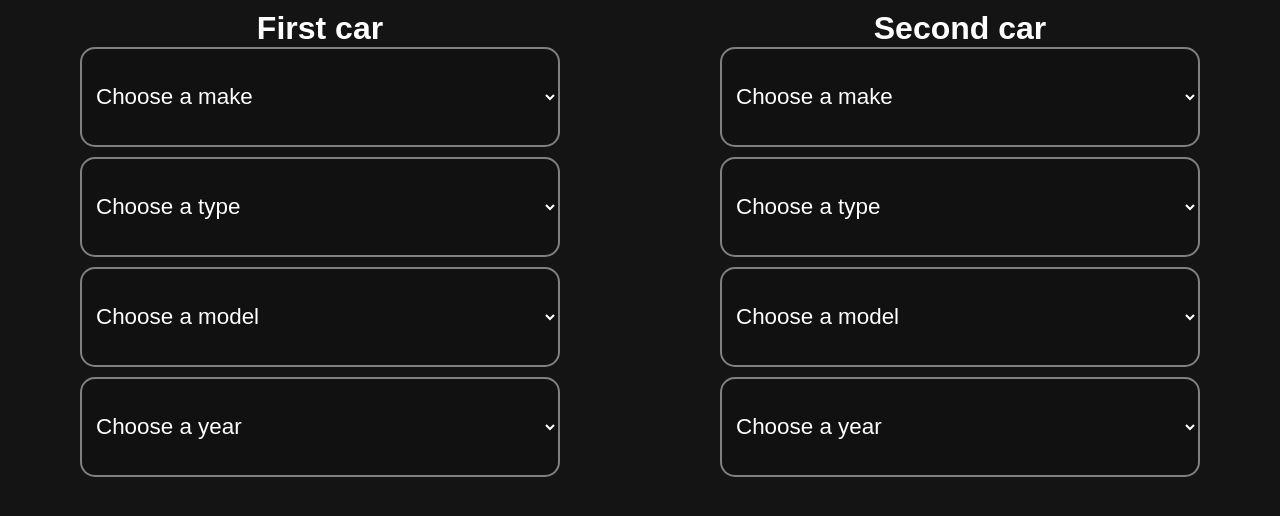
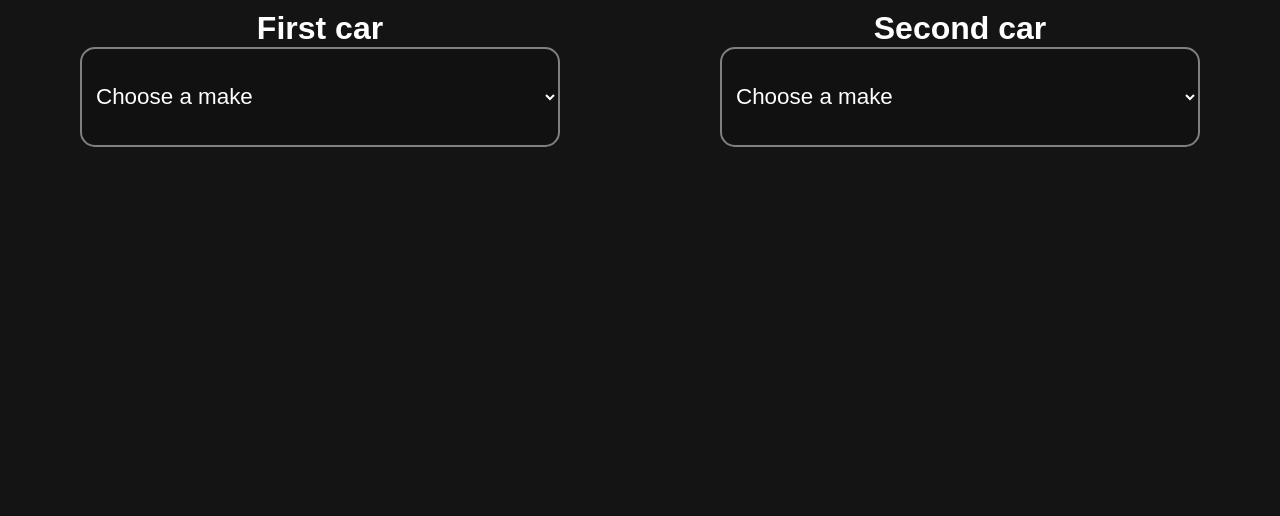
Before and after one commit to Tucptak/Projekt-JDTP, a Flask app: page /comparison in a window 1280 px wide. Shown: the part 83-599 px from the top of the page. Run offline with Flask 3, Linux system fonts and the light colour scheme.

Commit message:
První část postupného zobrazení js

```diff
--- a/static/css/comparison/main.css
+++ b/static/css/comparison/main.css
@@ -43,3 +43,7 @@ html, body{
 	font-size: 1.4rem;
 	margin-left: auto; margin-right: auto;
 }
+
+.first_car_div .select_parent, .second_car_div .select_parent {
+	display: block;
+}
--- a/static/data/users.json
+++ b/static/data/users.json
@@ -1 +1 @@
-[{"username": "admin", "password": "admin", "color": "white", "text_color": "black"}]
+[{"username": "admin", "password": "admin", "color": "white", "text_color": "black"}, {"username": "test", "password": "test", "color": "white", "text_color": "black"}]
--- a/static/js/comparison.js
+++ b/static/js/comparison.js
@@ -104,7 +104,6 @@ $("#type_select_2").change(function () {
 $("#year_select_1").change(function () {
 
 	$.ajax(get_models).done(function (response) {
-		response = response.sort(function(a, b){return b - a});
 		response.forEach(element => {
 			$('#model_select_1').append(`<option value="${element}">${element}</option>`);
 		});
@@ -115,9 +114,21 @@ $("#year_select_1").change(function () {
 $("#year_select_2").change(function () {
 
 	$.ajax(get_models).done(function (response) {
-		response = response.sort(function(a, b){return b - a});
 		response.forEach(element => {
 			$('#model_select_2').append(`<option value="${element}">${element}</option>`);
 		});
 	});
 });
+
+document.addEventListener("DOMContentLoaded", function() {
+    const parentDropdowns = document.getElementsByClassName("select_parent");
+
+    Array.from(parentDropdowns).forEach(function(parentDropdown) {
+        parentDropdown.addEventListener("change", function(event) {
+            const nextDropdown = parentDropdown.nextElementSibling;
+            if (nextDropdown && nextDropdown.classList.contains("select_child")) {
+                nextDropdown.style.display = "block";
+            }
+        });
+    });
+});
--- a/templates/comparison.html
+++ b/templates/comparison.html
@@ -26,22 +26,22 @@
 		<div class="first_car_div">
 			<h1>First car</h1>
 			<div class="custom_select">
-				<select id="make_select_1" name="make">
+				<select id="make_select_1" name="make" class="select_parent">
 					<option value="">
 						Choose a make
 					</option>
 				</select>
-				<select id="type_select_1" name="type">
+				<select id="type_select_1" name="type" class="select_child" style="display: none;">
 					<option value="">
 						Choose a type
 					</option>
 				</select>
-				<select id="model_select_1" name="model">
+				<select id="model_select_1" name="model" class="select_child2" style="display: none;">
 					<option value="">
 						Choose a model
 					</option>
 				</select>
-				<select id="year_select_1" name="year">
+				<select id="year_select_1" name="year" class="select_child3" style="display: none;">
 					<option value="">
 						Choose a year
 					</option>
@@ -51,22 +51,22 @@
 		<div class="second_car_div">
 			<h1>Second car</h1>
 			<div class="custom_select">
-				<select id="make_select_2" name="make">
+				<select id="make_select_2" name="make" class="select_parent">
 					<option value="">
 						Choose a make
 					</option>
 				</select>
-				<select id="type_select_2" name="type">
+				<select id="type_select_2" name="type" class="select_child" style="display: none;">
 					<option value="">
 						Choose a type
 					</option>
 				</select>
-				<select id="model_select_2" name="model">
+				<select id="model_select_2" name="model" class="select_child2" style="display: none;">
 					<option value="">
 						Choose a model
 					</option>
 				</select>
-				<select id="year_select_2" name="year">
+				<select id="year_select_2" name="year" class="select_child3" style="display: none;">
 					<option value="">
 						Choose a year
 					</option>
@@ -75,6 +75,7 @@
 		</div>
 	</main>
 
+
 	<script src="https://ajax.googleapis.com/ajax/libs/jquery/3.7.1/jquery.min.js"></script>
 	<script src="/static/js/comparison.js"></script>
 </body>
```
